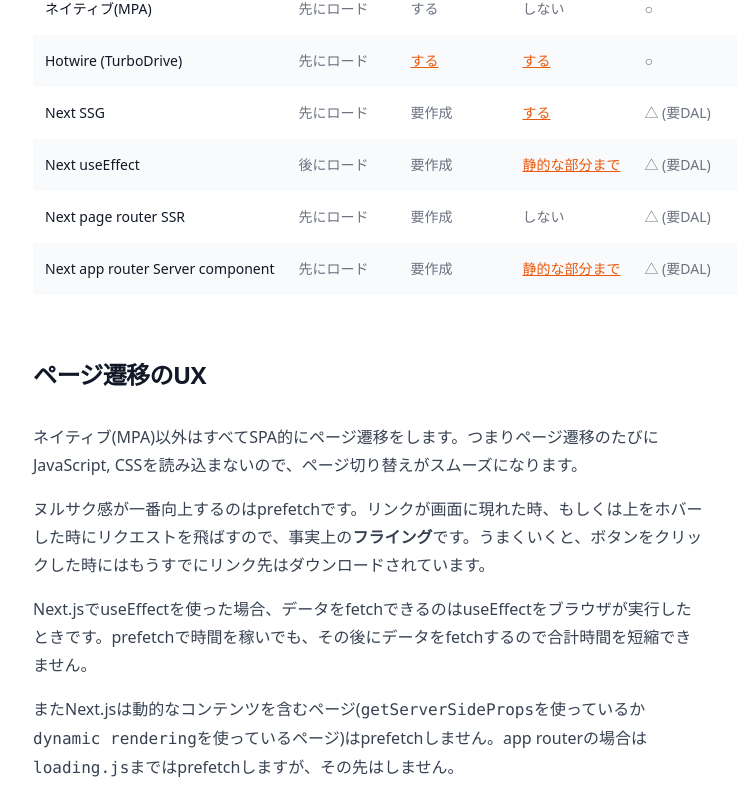
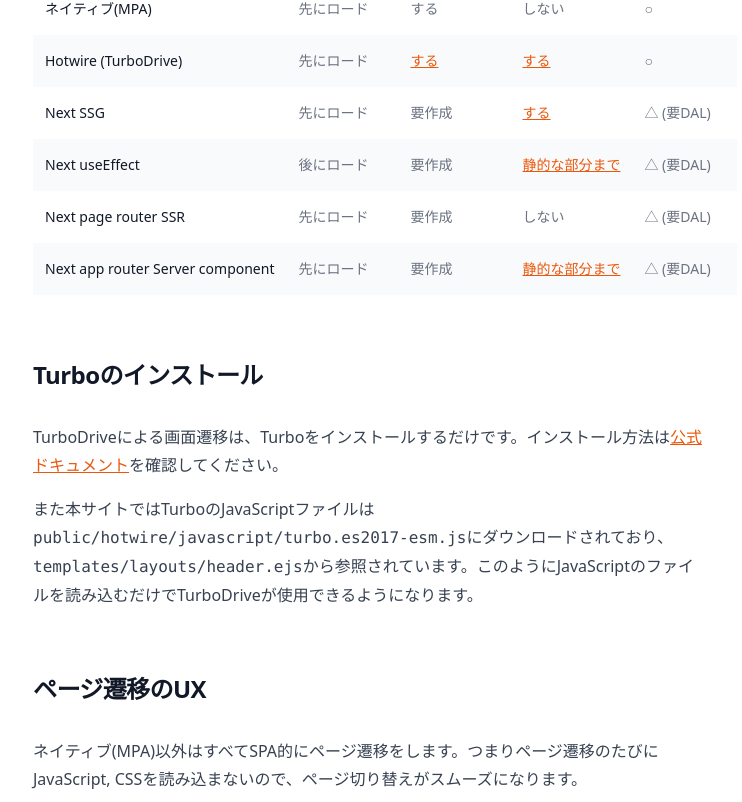
Before and after one commit to naofumi/hotwire_and_next, a Next.js app: page /commentaries/page_transitions in a window 1280 px wide. Shown: the part 434-1236 px from the top of the page, without its empty margins (271-1013 px from the left). Built offline with nearby package versions, Linux system fonts and the light colour scheme.

Commit message:
ドキュメント追加

```diff
--- a/pages/commentaries/page_transitions.tsx
+++ b/pages/commentaries/page_transitions.tsx
@@ -180,6 +180,16 @@ export default function PageTransitions() {
               </div>
             </div>
             <h2 className="mt-16 text-2xl font-bold tracking-tight text-gray-900">
+              Turboのインストール
+            </h2>
+            <p className="mt-8">
+              TurboDriveによる画面遷移は、Turboをインストールするだけです。インストール方法は<StyledLink href="https://turbo.hotwired.dev/handbook/installing">公式ドキュメント</StyledLink>を確認してください。
+            </p>
+            <p className="mt-4">
+              また本サイトではTurboのJavaScriptファイルは<code>public/hotwire/javascript/turbo.es2017-esm.js</code>にダウンロードされており、<code>templates/layouts/header.ejs</code>から参照されています。このようにJavaScriptのファイルを読み込むだけでTurboDriveが使用できるようになります。
+            </p>
+
+            <h2 className="mt-16 text-2xl font-bold tracking-tight text-gray-900">
               ページ遷移のUX
             </h2>
             <p className="mt-8">
@@ -227,7 +237,9 @@ export default function PageTransitions() {
               </li>
               <li className="list-item">Next.js
                 App routerのServer componentだけを使っている場合は<code>password_digest</code>は漏洩しません。RSC
-                payloadはHTMLにレンダリングされる内容しか含まないためです。しかし<StyledLink href="https://zenn.dev/moozaru/articles/d270bbc476758e">Server componentの中にClient componentを埋め込んでいる場合はデータが漏洩する可能性があります</StyledLink>ので、要注意です。
+                payloadはHTMLにレンダリングされる内容しか含まないためです。しかし<StyledLink
+                  href="https://zenn.dev/moozaru/articles/d270bbc476758e">Server componentの中にClient
+                  componentを埋め込んでいる場合はデータが漏洩する可能性があります</StyledLink>ので、要注意です。
               </li>
             </ul>
             <p className="mt-4">
@@ -246,9 +258,9 @@ export default function PageTransitions() {
             <div className="mt-6">
               <div className="mx-auto w-[560px]">
                 <iframe width="560" height="315" src="https://www.youtube.com/embed/LxLhCviX8iQ?si=wjTL03S_bw7k25OF"
-                    title="YouTube video player" frameBorder="0"
-                    allow="accelerometer; autoplay; clipboard-write; encrypted-media; gyroscope; picture-in-picture; web-share"
-                    referrerPolicy="strict-origin-when-cross-origin" allowFullScreen></iframe>
+                        title="YouTube video player" frameBorder="0"
+                        allow="accelerometer; autoplay; clipboard-write; encrypted-media; gyroscope; picture-in-picture; web-share"
+                        referrerPolicy="strict-origin-when-cross-origin" allowFullScreen></iframe>
               </div>
             </div>
           </div>
```
